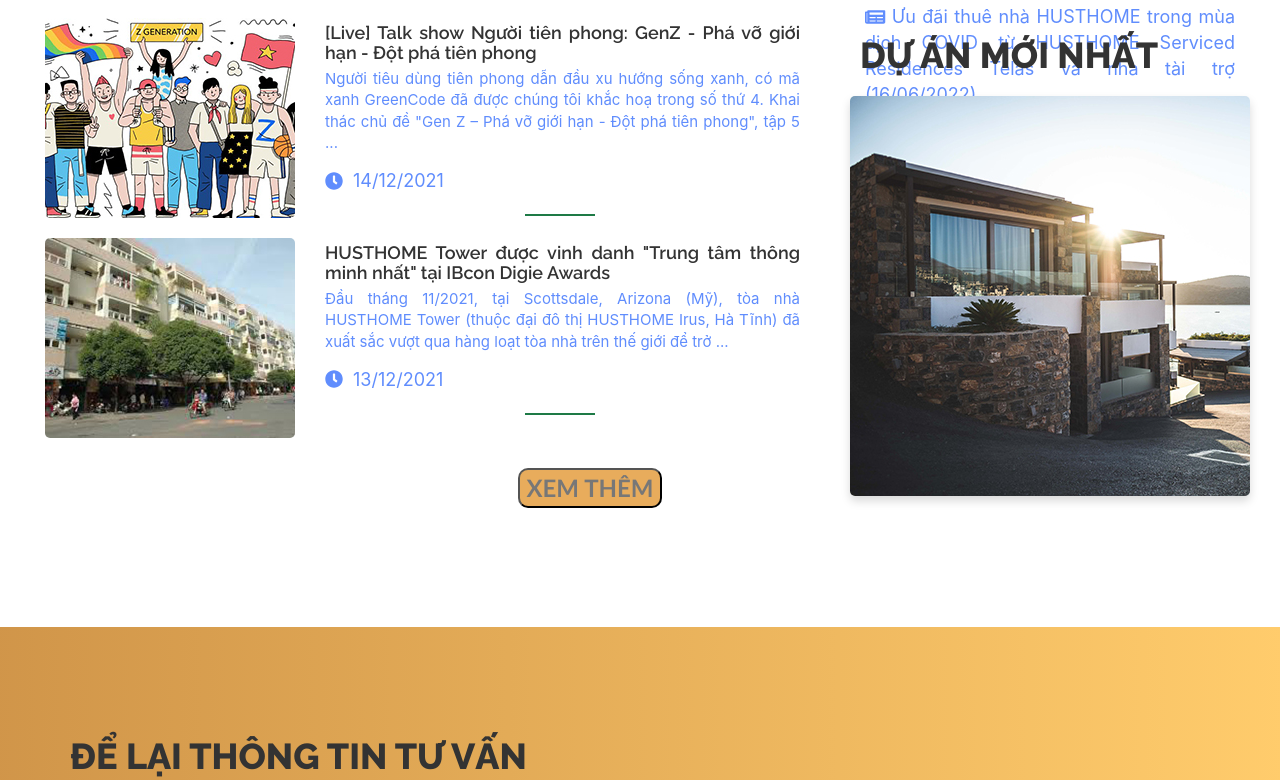
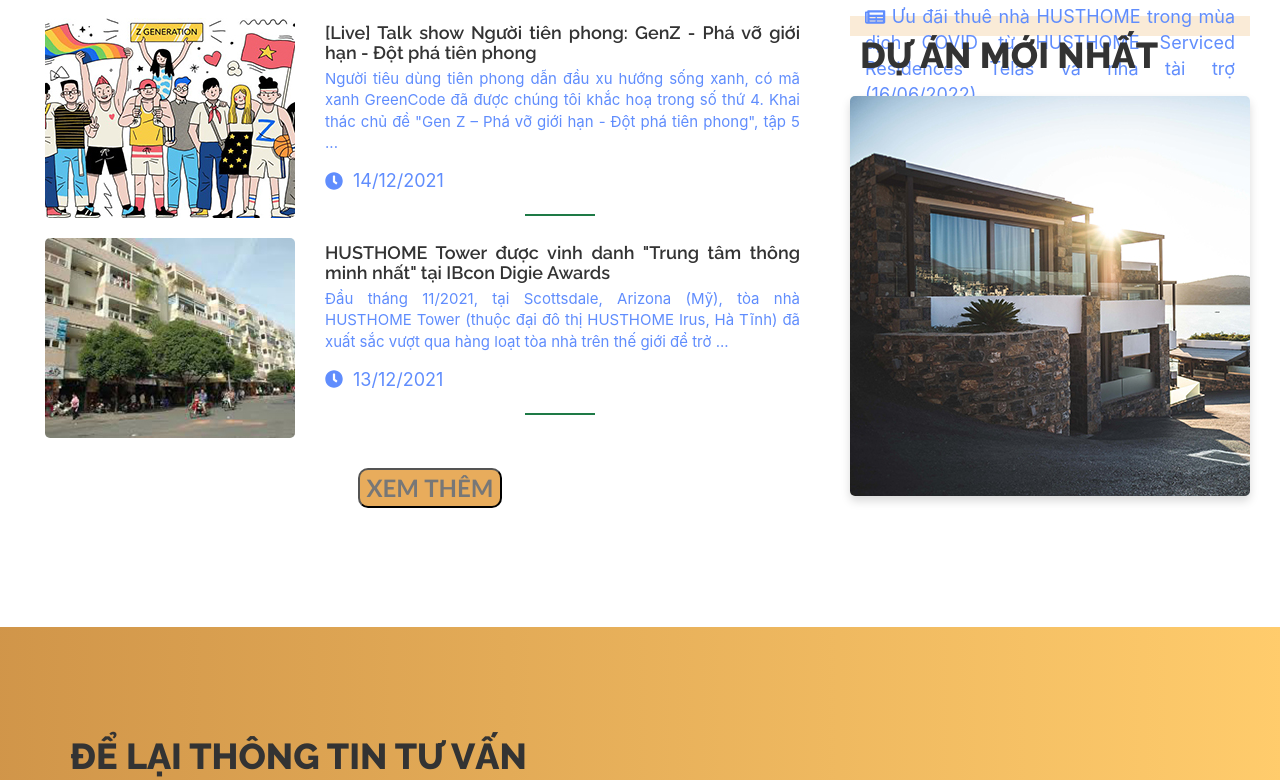
Before and after one commit to dzungchaos/BTL-TTNM, a React (Create React App) app: page /news in a window 1280 px wide. Shown: the part 948-1728 px from the top of the page. Built offline with nearby package versions, Linux system fonts and the light colour scheme; what smooth-scroll, tachyons-components would draw is missing.

Commit message:
Fix New.css

```diff
--- a/package.json
+++ b/package.json
@@ -14,7 +14,7 @@
     "react-dom": "^17.0.2",
     "react-loading": "^2.0.3",
     "react-router-dom": "^6.0.2",
-    "react-scripts": "4.0.3",
+    "react-scripts": "^4.0.3",
     "react-select": "^5.2.1",
     "smooth-scroll": "^16.1.3",
     "swiper": "^7.3.2",
--- a/src/components/home/News/News.css
+++ b/src/components/home/News/News.css
@@ -10,10 +10,11 @@
 .news_column {
 	float: left;
 	text-align: left;
+	/* border-top: 1px solid gray; */
 	/* border: 1px solid black; */
 	margin-left: 10px;
 	margin-right: 10px;
-	/* background-color: antiquewhite; */
+	background-color: antiquewhite;
 }
 
 .news_column_title {
@@ -121,5 +122,5 @@
 	font-size: x-large;
 	margin-top: 10px;
 	border-radius: 10px;
-	margin-left: 40%;
+	margin-left: 0%;
 }
```
Also changed, not shown: 2 other files (tests, documents, lock files or other folders).
